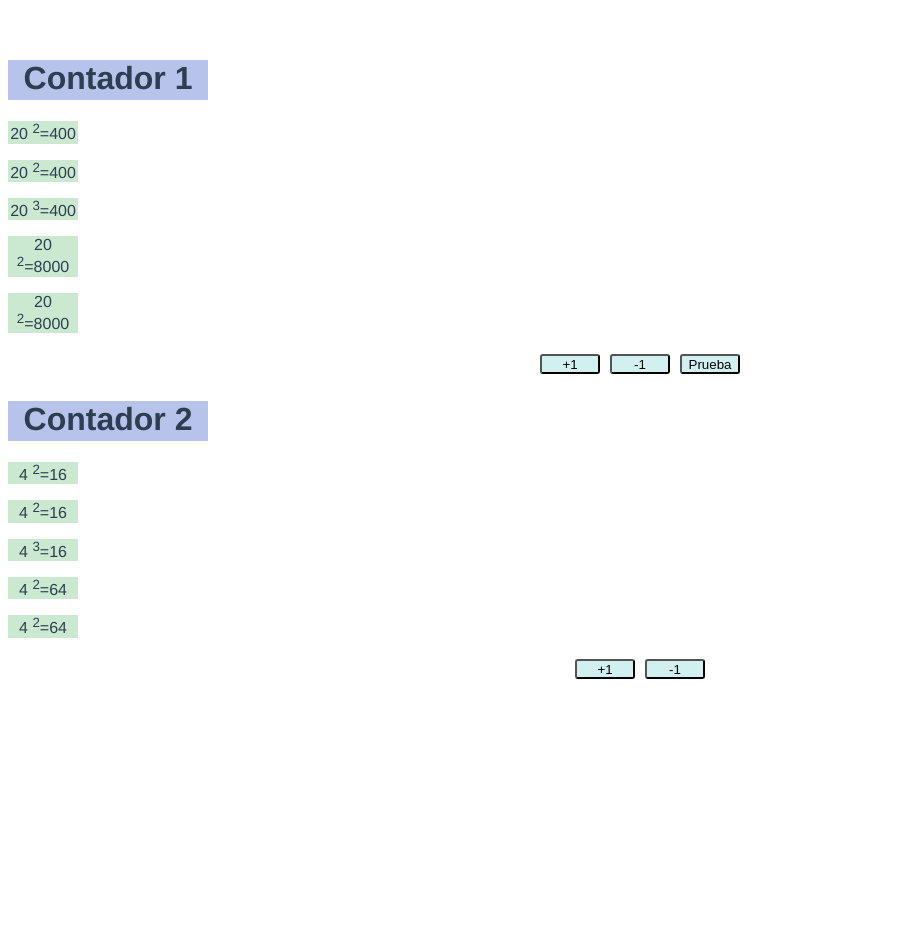
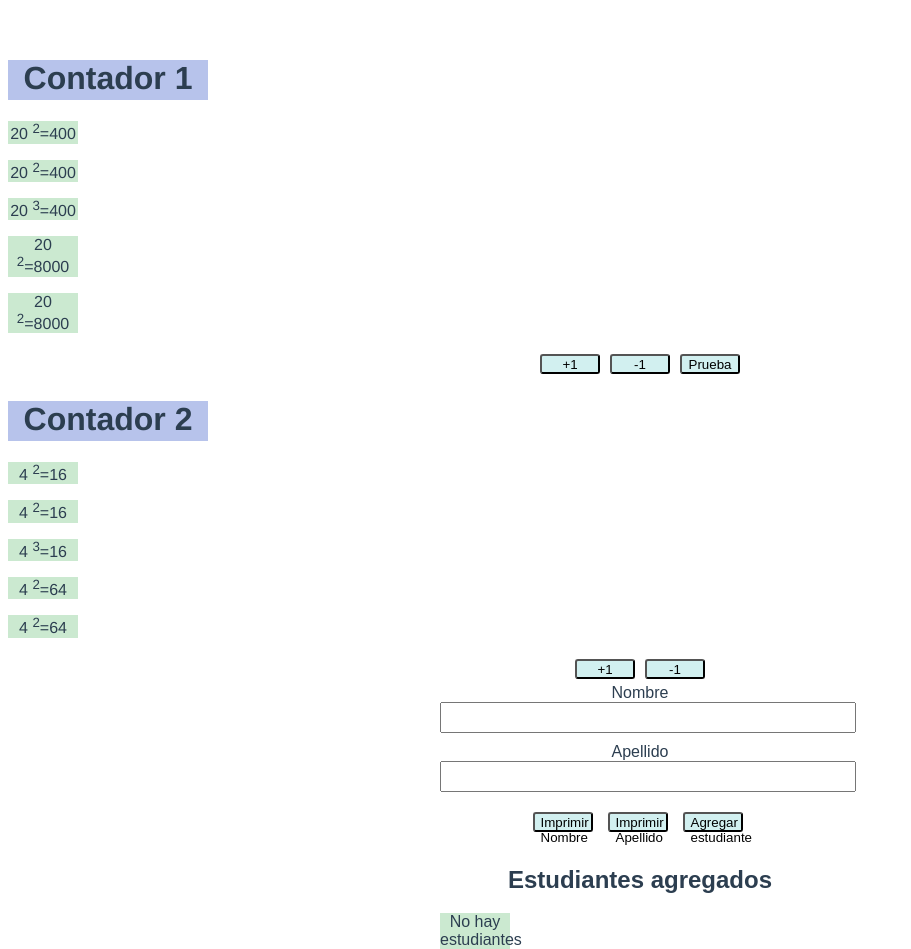
Before and after one commit to JordyChamba/PortafolioWeb_U2, a Vue app: page / in a window 1280 px wide. Shown: the top 949 px of the page, without its empty margins (0-911 px from the left). Before the commit the page ends 800 px from the top, so only its background shows below. Built offline with nearby package versions, Linux system fonts and the light colour scheme.

Commit message:
Taller15

```diff
--- a/src/App.vue
+++ b/src/App.vue
@@ -1,16 +1,19 @@
 <template>
   <div>
     <contadorViews />
+    <DirectivasView />
   </div>
 </template>
 
 <script>
 import contadorViews from "./views/contadorView.vue";
+import DirectivasView from "./views/DirectivasView.vue";
 
 export default {
   name: "App",
   components: {
     contadorViews,
+    DirectivasView,
   },
 };
 </script>
--- /dev/null
+++ b/src/components/Directivas.vue
@@ -0,0 +1,129 @@
+<template>
+  <div class="form-container">
+    <div class="form-group">
+      <label for="id_nombre">Nombre</label>
+      <input id="id_nombre" type="text" v-model="nombre" />
+    </div>
+
+    <div class="form-group">
+      <label for="id_apellido">Apellido</label>
+      <input id="id_apellido" type="text" v-model="apellido" />
+    </div>
+
+    <div class="buttons">
+      <button @click="imprimirNombre()">Imprimir Nombre</button>
+      <button @click="imprimirApellido()">Imprimir Apellido</button>
+      <button @click="agregarEstudiante()">Agregar estudiante</button>
+    </div>
+
+    <p v-if="mensaje" class="mensaje">{{ mensaje }}</p>
+
+    <h2>Estudiantes agregados</h2>
+
+    <ul v-if="arreglo.length">
+      <li v-for="(estu, index) in arreglo" :key="index">
+        {{ estu.nombre }} {{ estu.apellido }}
+      </li>
+    </ul>
+
+    <p v-else>No hay estudiantes aún.</p>
+
+    <table v-if="arreglo.length" border="1">
+      <thead>
+        <tr>
+          <th>Nombre</th>
+          <th>Apellido</th>
+        </tr>
+      </thead>
+
+      <tbody>
+        <tr v-for="(estu, index) in arreglo" :key="index">
+          <td>{{ estu.nombre }}</td>
+          <td>{{ estu.apellido }}</td>
+        </tr>
+      </tbody>
+    </table>
+  </div>
+</template>
+
+<script>
+export default {
+  data() {
+    return {
+      nombre: "",
+      apellido: "",
+      arreglo: [],
+      mensaje: "",
+    };
+  },
+
+  methods: {
+    imprimirNombre() {
+      console.log(this.nombre);
+    },
+
+    imprimirApellido() {
+      console.log(this.apellido);
+    },
+
+    mostrarMensaje(texto) {
+      this.mensaje = texto;
+
+      setTimeout(() => {
+        this.mensaje = "";
+      }, 3000);
+    },
+
+    agregarEstudiante() {
+      if (!this.nombre.trim() || !this.apellido.trim()) {
+        this.mostrarMensaje("Debes completar ambos campos.");
+        return;
+      }
+
+      const estu = {
+        nombre: this.nombre.trim(),
+        apellido: this.apellido.trim(),
+      };
+
+      console.log("Se agrega estudiante", estu);
+
+      this.arreglo.push(estu);
+      this.limpiarFormulario();
+      this.mostrarMensaje("Estudiante agregado correctamente!");
+    },
+
+    limpiarFormulario() {
+      this.nombre = "";
+      this.apellido = "";
+    },
+  },
+};
+</script>
+
+<style scoped>
+.form-container {
+  max-width: 400px;
+  margin: auto;
+  font-family: sans-serif;
+}
+
+.form-group {
+  margin-bottom: 10px;
+}
+
+input {
+  width: 100%;
+  padding: 6px;
+}
+
+.buttons button {
+  margin-right: 10px;
+  margin-top: 10px;
+}
+
+.mensaje {
+  margin-top: 10px;
+  font-weight: bold;
+  color: red;
+}
+</style>
--- /dev/null
+++ b/src/views/DirectivasView.vue
@@ -0,0 +1,14 @@
+<template>
+  <Directivas />
+</template>
+
+<script>
+import Directivas from "../components/Directivas.vue";
+export default {
+  components: {
+    Directivas,
+  },
+};
+</script>
+
+<style></style>
```
